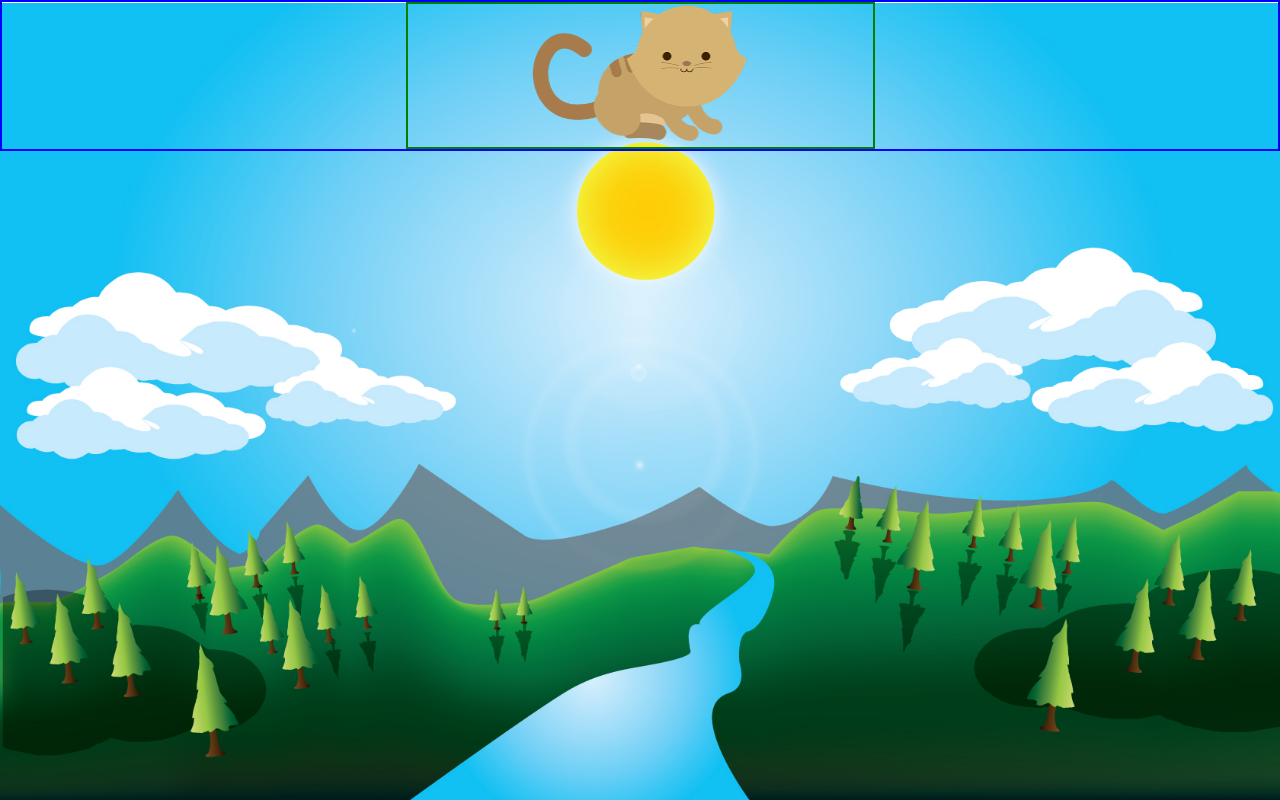
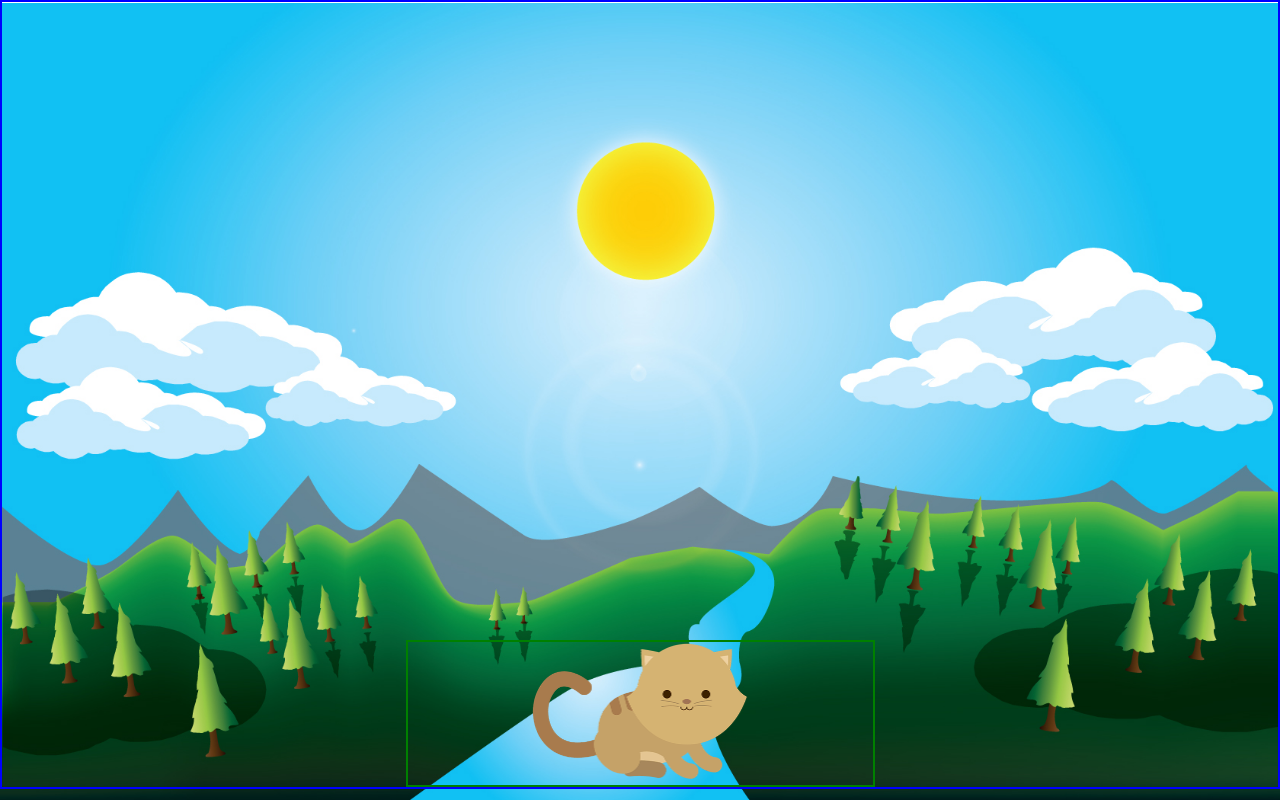
Before and after one commit to sagicary/kitten-laboratoria, a plain HTML site: page index.html in a window 1280 px wide. Drawn offline with Linux system fonts and the light colour scheme.

Commit message:
Arreglando gato volador

```diff
--- a/asset/css/main.css
+++ b/asset/css/main.css
@@ -4,6 +4,7 @@ body{
 	background-size: cover;
 	background-repeat: no-repeat;
 	background-attachment: fixed;
+	width: 100%;
 }
 img{
 	width: 50%;
@@ -14,11 +15,8 @@ img{
 	justify-content: center;
 	align-self: flex-end;
 	border: 2px solid blue;
-	margin: 0 auto;
-	padding: 0;
-
 }
 .imagen{
+	margin-top: 50%;
 	border: 2px solid green;
-
 }
```
